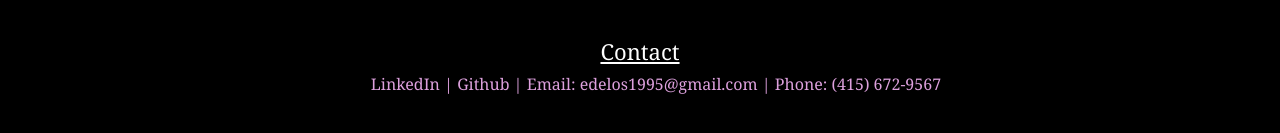
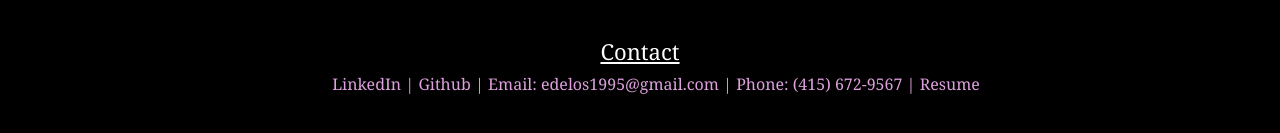
Before and after one commit to EajayD/portfolio-upgrade, a plain HTML site: page index.html in a window 1280 px wide. Shown: the part 2184-2317 px from the top of the page. Drawn offline with nearby package versions, Linux system fonts and the light colour scheme.

Commit message:
added resume to contacts

```diff
--- a/index.html
+++ b/index.html
@@ -102,7 +102,8 @@
         <li><a href="https://www.linkedin.com/in/eajay-delos-santos-912950214/">LinkedIn |</a></li>
         <li><a href="https://github.com/EajayD">Github |</a></li>
         <li>Email: edelos1995@gmail.com |</li>
-        <li>Phone: (415) 672-9567</li>
+        <li>Phone: (415) 672-9567 |</li>
+        <li><a href ="./resume.pdf">Resume</a></li>
     </ul>
 </footer>
 
```
Also changed, not shown: 1 other file.
